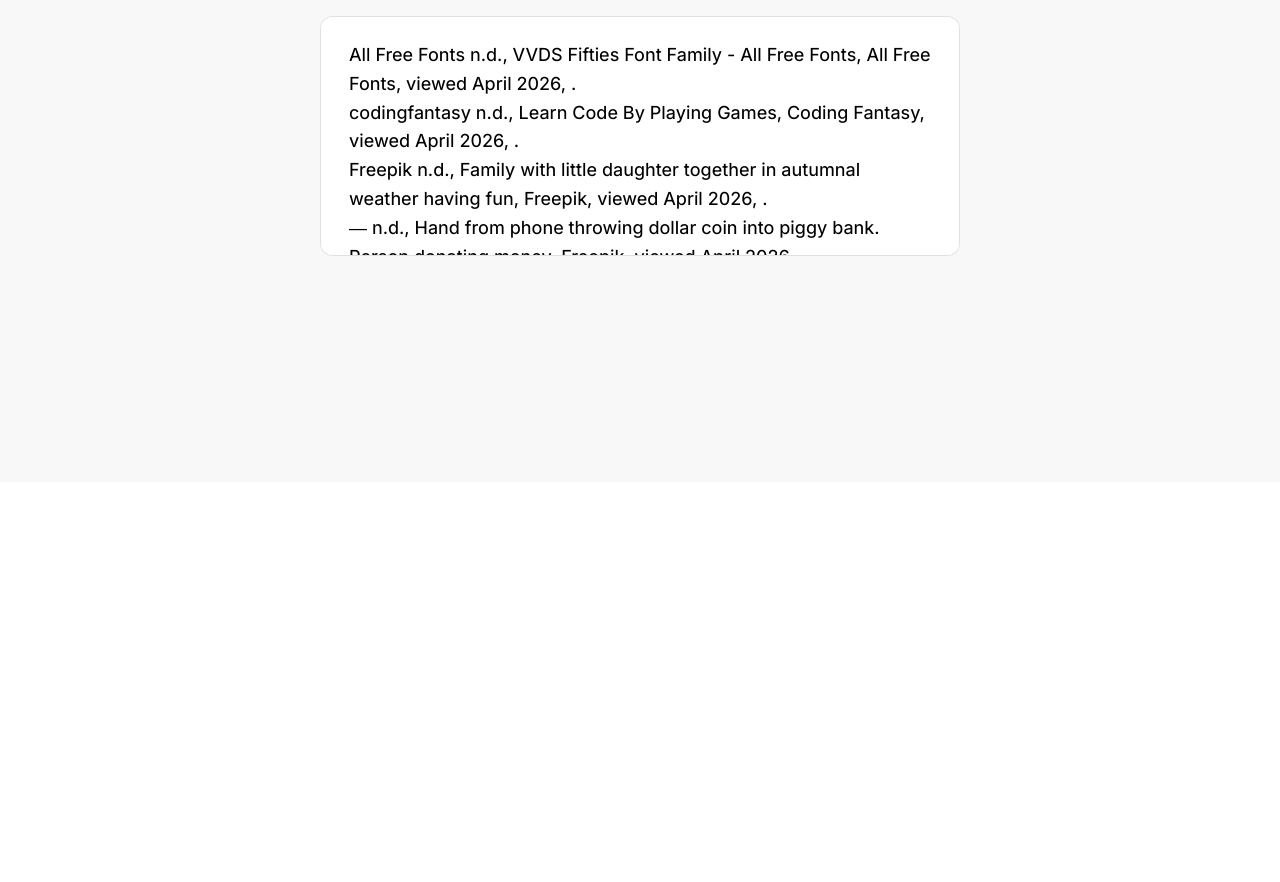
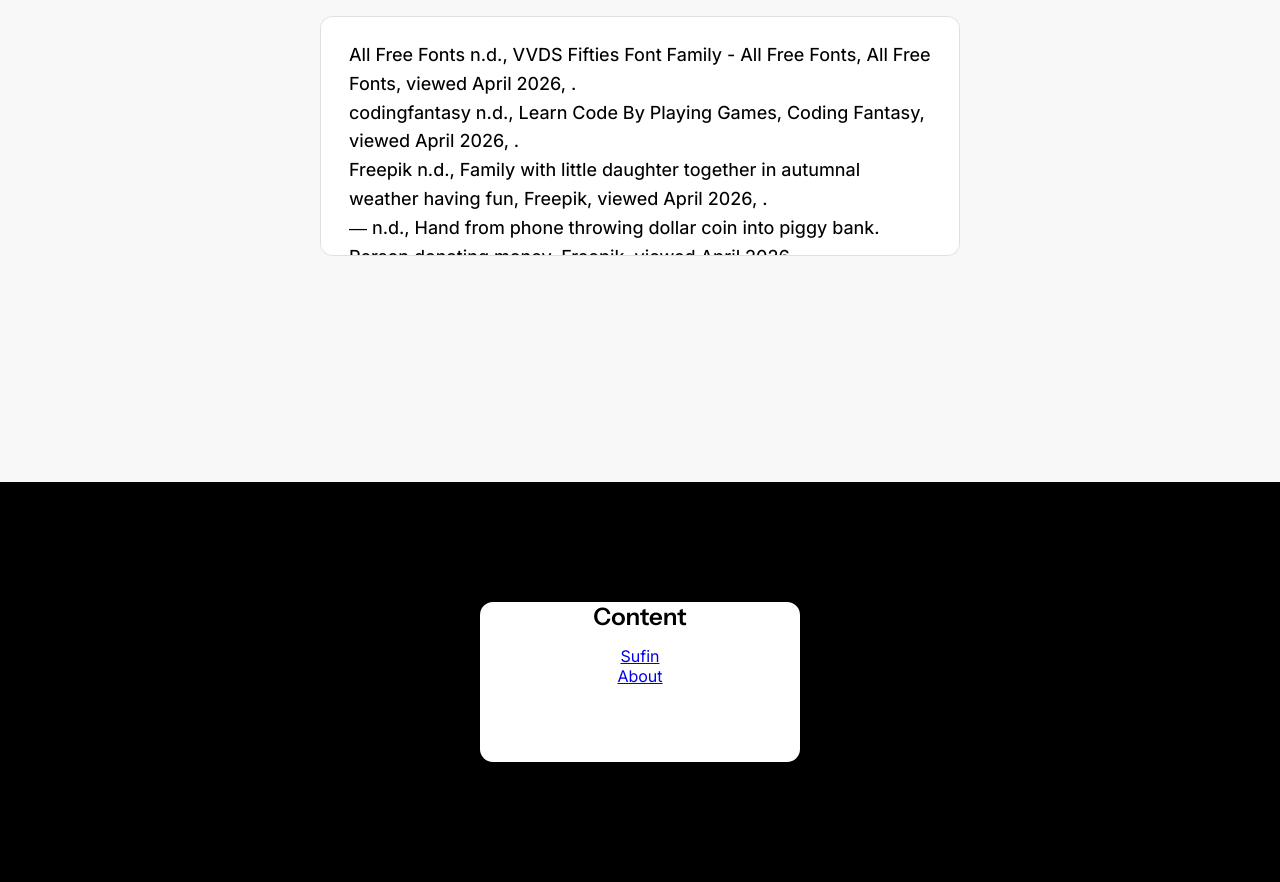
Before and after one commit to Alejouran/Sufin-prototype-, a plain HTML site: page src/about.html in a window 1280 px wide. Shown: the part 318-1200 px from the top of the page. Before the commit the page ends 800 px from the top, so only its background shows below. Drawn offline with Linux system fonts and the light colour scheme.

Commit message:
Footer - About

```diff
--- a/src/about.html
+++ b/src/about.html
@@ -75,5 +75,17 @@
 
         </section>
     </main>
+    <footer>
+        <section class="footer-container">
+
+            <div class="content-container">
+                <h1 class="instrument-sans-semibold fter-title">Content</h1>
+                <div class="inter-normal fter-content">
+                    <a href="./index.html">Sufin</a>
+                    <a href="./about.html">About</a>
+                </div>
+            </div>
+        </section>
+    </footer>
 </body>
 </html>
```
Also changed, not shown: src/index.html (+0 -4 lines).
